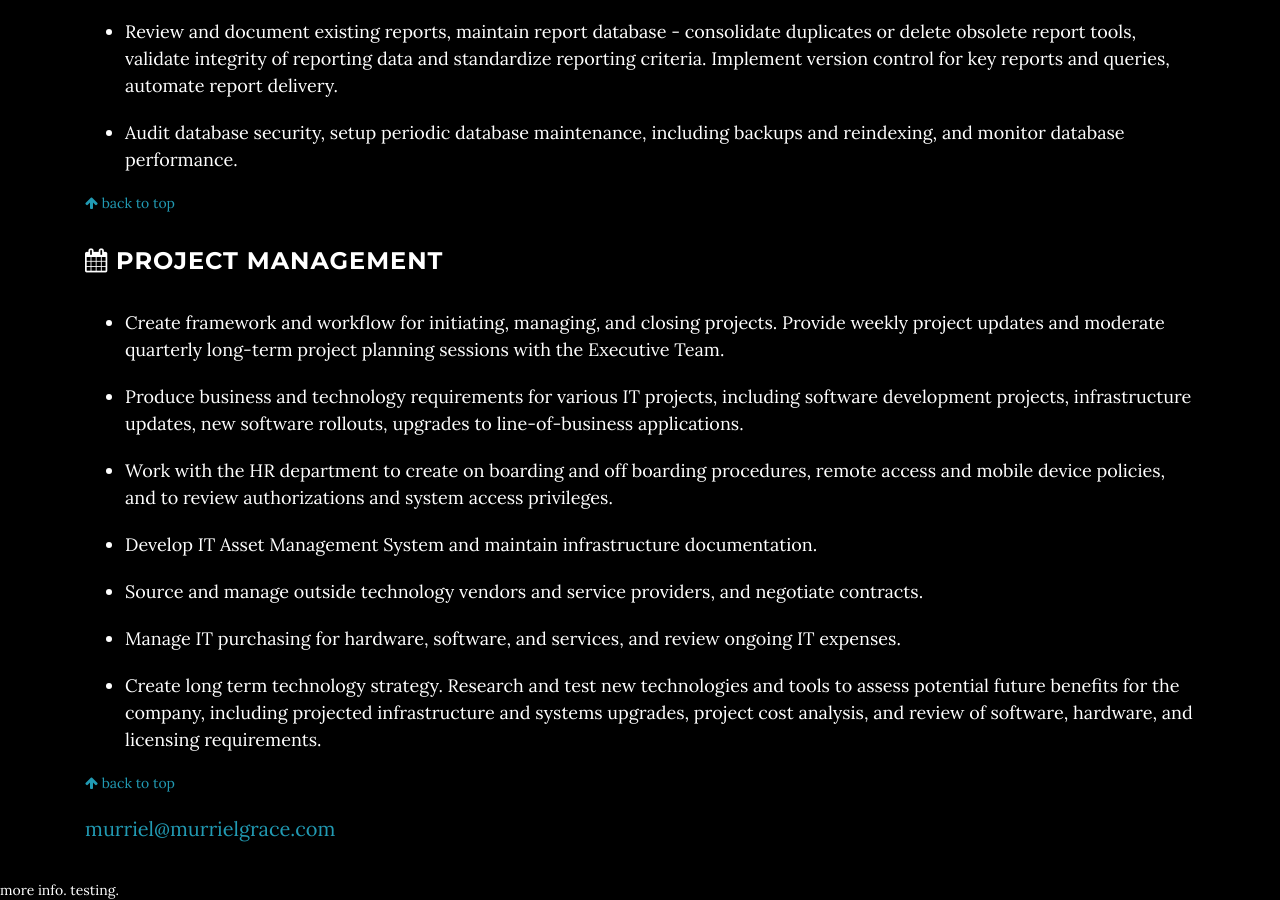
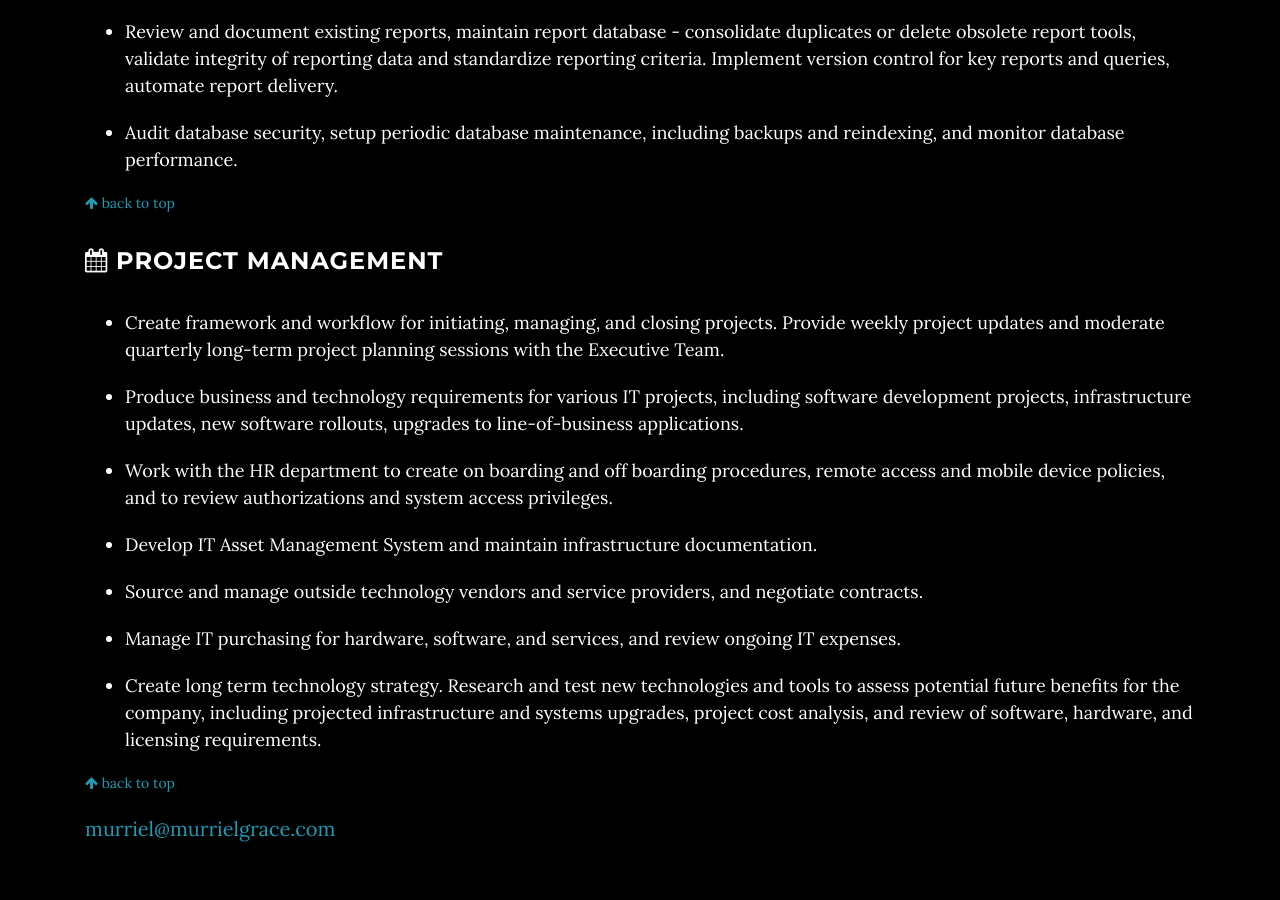
Before and after one commit to murriel/murriel, a Jekyll site: the page built from m.html, in a window 1280 px wide and 900 px high, scrolled down 3050 px. Built offline with Jekyll 4.4.1, drawn with Linux system fonts in a browser that asks for light colours.

Commit message:
issues with current - fixed on rename

```diff
--- a/_layouts/page.html
+++ b/_layouts/page.html
@@ -3,6 +3,5 @@
     {% include head.html %}
   <body>
     {{content}}
-    more info. testing.
   </body>
 </html>
```
